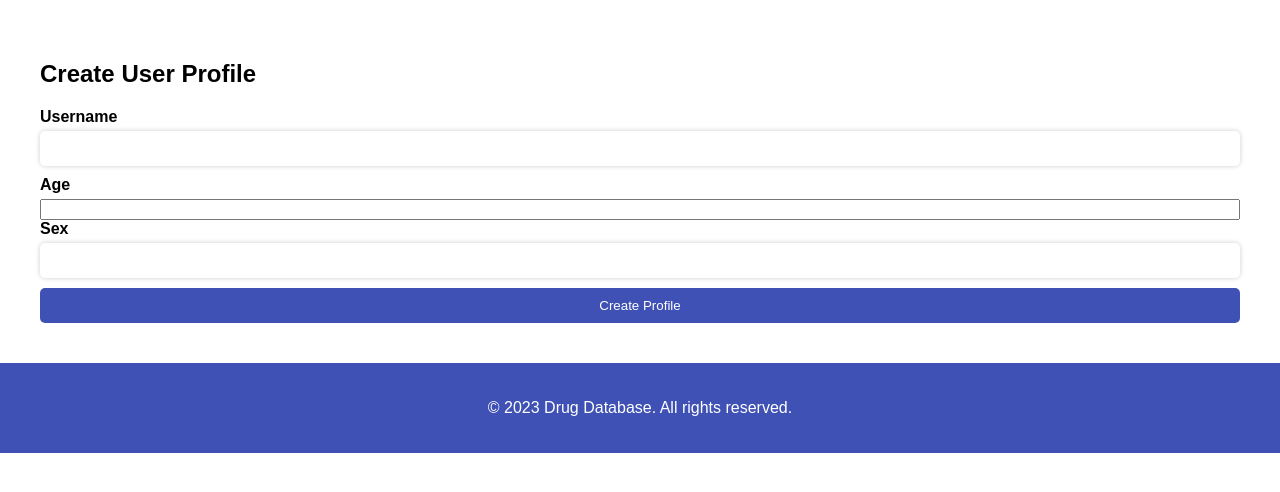
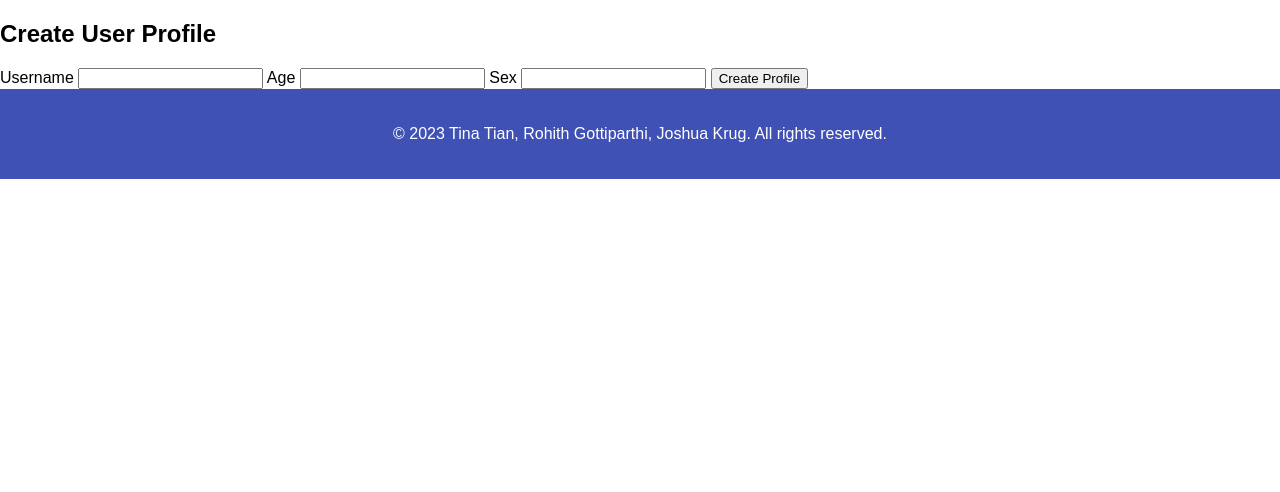
Before and after one commit to rgottiparthi/DrugDatabase, a Flask app: page /profile in a window 1280 px wide. Shown: the part 158-650 px from the top of the page. Run offline with Flask 3, Linux system fonts and the light colour scheme.

Commit message:
added a base.html file and used it on home.html and profile.html

```diff
--- /dev/null
+++ b/templates/base.html
@@ -0,0 +1,82 @@
+<!DOCTYPE html>
+<html>
+  <head>
+    <title>{% block title %}{% endblock %}</title>
+    <style>
+      /* Add some basic styling */
+      body {
+        font-family: Arial, sans-serif;
+        margin: 0;
+        padding: 0;
+      }
+
+      /* Style the header */
+      header {
+        background-color: #3f51b5;
+        color: white;
+        padding: 20px;
+        text-align: center;
+      }
+
+      /* Style the navigation menu */
+      nav {
+        background-color: #f2f2f2;
+        display: flex;
+        justify-content: center;
+        padding: 10px;
+      }
+
+      /* Style the links in the navigation menu */
+      nav a {
+        color: #333;
+        font-weight: bold;
+        margin-right: 20px;
+        text-decoration: none;
+        text-transform: uppercase;
+      }
+
+	    nav b {
+        color: #333;
+	      font-weight: bold;
+        margin-right: 20px;
+        text-decoration: none;
+        text-transform: uppercase;
+      }
+
+      nav a:hover {
+        color: #3f51b5;
+      }
+
+      /* Add some basic styles to the footer */
+      footer {
+        background-color: #3f51b5;
+        color: white;
+        padding: 20px;
+        text-align: center;
+      }
+    </style>
+  </head>
+  <body>
+    <header>
+      <h1>Drug Database</h1>
+    </header>
+
+    <nav>
+      <a href="/">Homepage</a>
+	    <b>|</b>
+      <a href="/profile">User Profile</a>
+	    <b>|</b>
+      <a href="/search">Search</a>
+	    <b>|</b>
+      <a href="/aggregate">Aggregate Queries</a>
+    </nav>
+
+    <main>
+      {% block content %}{% endblock %}
+    </main>
+
+    <footer>
+      <p>&copy; 2023 Tina Tian, Rohith Gottiparthi, Joshua Krug. All rights reserved.</p>
+    </footer>
+  </body>
+</html>
--- a/templates/profile.html
+++ b/templates/profile.html
@@ -1,117 +1,10 @@
-<!DOCTYPE html>
-<html>
-  <head>
-    <title>Create User Profile</title>
-    <style>
-      /* Add some basic styling */
-      body {
-        font-family: Arial, sans-serif;
-        margin: 0;
-        padding: 0;
-      }
+{% extends 'base.html' %}
 
-      /* Style the header */
-      header {
-        background-color: #3f51b5;
-        color: white;
-        padding: 20px;
-        text-align: center;
-      }
+{% block title %}Create User Profile{% endblock %}
 
-      /* Style the navigation menu */
-      nav {
-        background-color: #f2f2f2;
-        display: flex;
-        justify-content: center;
-        padding: 10px;
-      }
+{% block content %}
 
-      /* Style the links in the navigation menu */
-      nav a {
-        color: #333;
-        font-weight: bold;
-        margin-right: 20px;
-        text-decoration: none;
-        text-transform: uppercase;
-      }
 
-      nav b {
-        color: #333;
-	      font-weight: bold;
-        margin-right: 20px;
-        text-decoration: none;
-        text-transform: uppercase;
-      }
-
-      nav a:hover {
-        color: #3f51b5;
-      }
-
-      /* Style the main content area */
-      main {
-        margin: 20px;
-        padding: 20px;
-      }
-
-      /* Add some basic styles to the footer */
-      footer {
-        background-color: #3f51b5;
-        color: white;
-        padding: 20px;
-        text-align: center;
-      }
-
-      /* Style the form */
-      form {
-        display: flex;
-        flex-direction: column;
-        margin-top: 20px;
-      }
-
-      label {
-        font-weight: bold;
-        margin-bottom: 5px;
-      }
-
-      input[type="text"] {
-        padding: 10px;
-        margin-bottom: 10px;
-        border: none;
-        border-radius: 5px;
-        box-shadow: 0px 0px 5px 0px rgba(0, 0, 0, 0.2);
-      }
-
-      input[type="submit"] {
-        background-color: #3f51b5;
-        color: white;
-        padding: 10px;
-        border: none;
-        border-radius: 5px;
-        cursor: pointer;
-        transition: background-color 0.2s ease-in-out;
-      }
-
-      input[type="submit"]:hover {
-        background-color: #2c3e50;
-      }
-    </style>
-  </head>
-  <body>
-    <header>
-      <h1>Drug Database</h1>
-    </header>
-
-     <nav>
-      <a href="/">Homepage</a>
-	    <b>|</b>
-      <a href="/profile">User Profile</a>
-	    <b>|</b>
-      <a href="/search">Search</a>
-	    <b>|</b>
-      <a href="/aggregate">Aggregate Queries</a>
-    </nav>
-
-    <main>
   <h2>Create User Profile</h2>
   <form action="/submit-profile" method="post">
     <label for="username">Username</label>
@@ -125,10 +18,5 @@
 
     <input type="submit" value="Create Profile" />
   </form>
-    </main>
 
-    <footer>
-      <p>&copy; 2023 Drug Database. All rights reserved.</p>
-    </footer>
-  </body>
-</html>
+  {% endblock %}
```
Also changed, not shown: templates/home.html (+8 -89 lines). Lines whose indentation alone changed are shown as unchanged.
